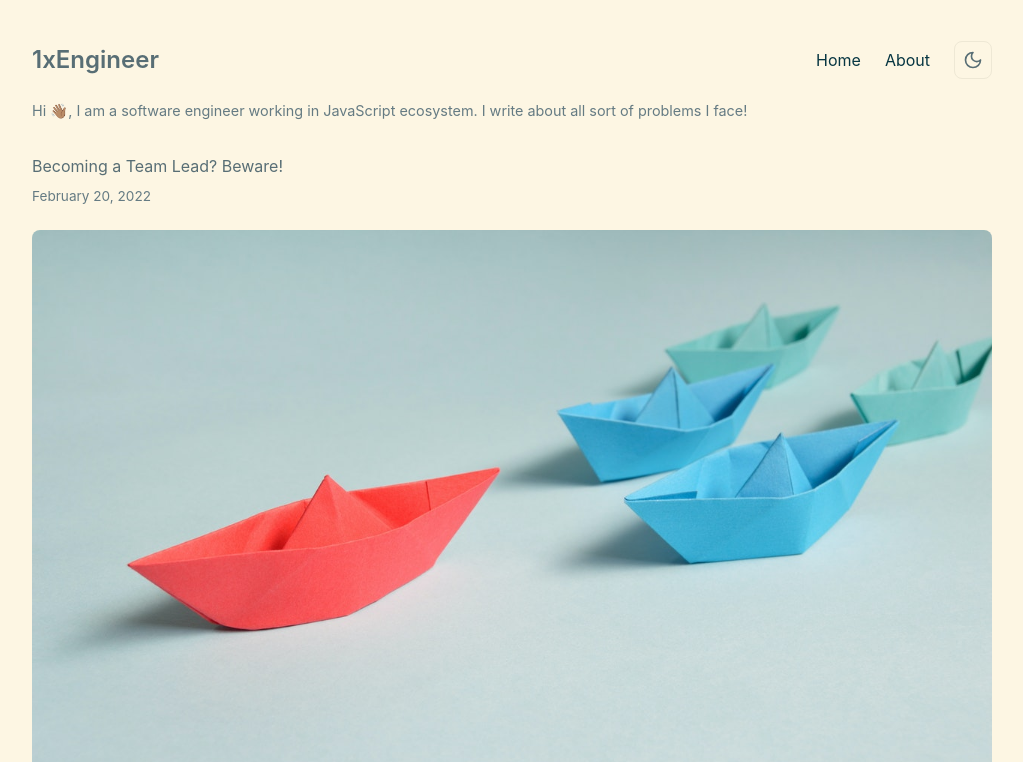
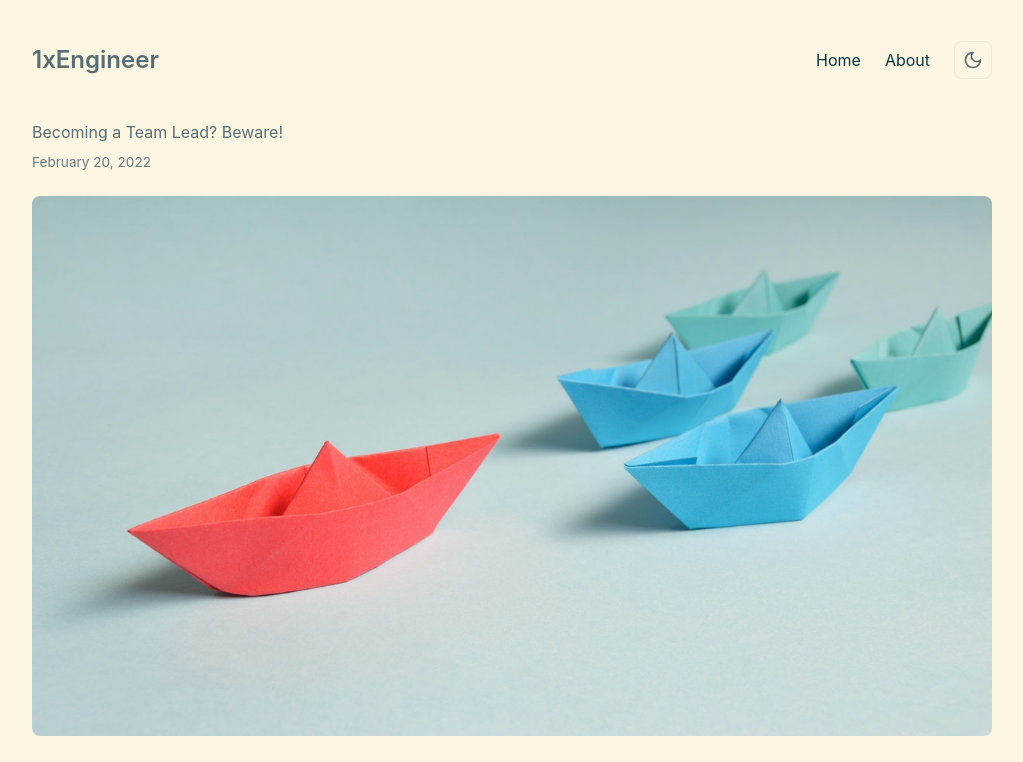
Before and after one commit to waleedyt/1xEngineer.dev, an Astro site: page /posts/beware-new-techleads/ in a window 1280 px wide. Shown: the top 762 px of the page, without its empty margins (128-1151 px from the left). Built offline with nearby package versions, Linux system fonts and the light colour scheme; Astro itself is replaced by a stand-in of ours.

Commit message:
Scope homepage tagline to the homepage; fix tagline grammar
Co-Authored-By: Claude Fable 5 <noreply@anthropic.com>

```diff
--- a/src/components/Navigation.astro
+++ b/src/components/Navigation.astro
@@ -25,10 +25,14 @@ const { isHome = false } = Astro.props;
     <ThemeToggle />
   </div>
 </nav>
-<p class="tagline">
-  Hi 👋🏽, I am a software engineer working in JavaScript ecosystem. I write about
-  all sort of problems I face!
-</p>
+{
+  isHome && (
+    <p class="tagline">
+      Hi 👋🏽, I am a software engineer working in JavaScript ecosystem. I write
+      about all sorts of problems I face!
+    </p>
+  )
+}
 
 <style>
   .site-name {
```
